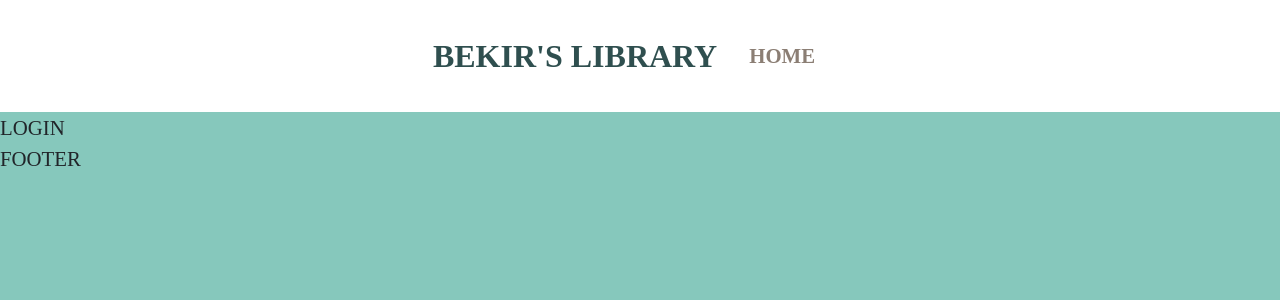
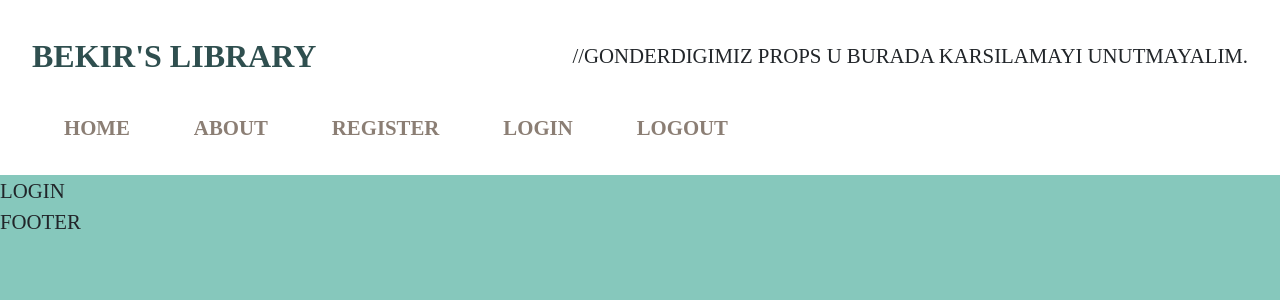
Before and after one commit to Bskasan/React_Practises, a React (Create React App) app in the folder rc14-15_clarus-library/library-project/: page /login in a window 1280 px wide. Shown: the top 300 px of the page. Built offline with nearby package versions, Linux system fonts and the light colour scheme; a web font is replaced by a local one.

Commit message:
Hamburger icon and show menu media query added

```diff
--- a/rc14-15_clarus-library/library-project/src/components/navbar/Navbar.jsx
+++ b/rc14-15_clarus-library/library-project/src/components/navbar/Navbar.jsx
@@ -1,12 +1,22 @@
-import React from "react";
-import { Logo, MenuLink, Nav, Menu } from "./Navbar.style";
+import React, { useState } from "react";
+import { menuIcon } from "../../helper/iconData";
+import { Logo, MenuLink, Nav, Menu, HamburgerIcon } from "./Navbar.style";
 
 const Navbar = () => {
+  const [showMenu, setShowMenu] = useState(false);
   return (
-    <Nav>
+    <Nav justify="space-between" wrap="wrap">
       <Logo to="/">Bekir's Library</Logo>
-      <Menu>
+      <HamburgerIcon onClick={() => setShowMenu(!showMenu)}>
+        {menuIcon}
+      </HamburgerIcon>
+      //Gonderdigimiz props u burada karsilamayi unutmayalim.
+      <Menu showMenu={showMenu}>
         <MenuLink to="/">Home</MenuLink>
+        <MenuLink to="/about">About</MenuLink>
+        <MenuLink to="/register">Register</MenuLink>
+        <MenuLink to="/login">Login</MenuLink>
+        <MenuLink to="/login">Logout</MenuLink>
       </Menu>
     </Nav>
   );
--- a/rc14-15_clarus-library/library-project/src/components/navbar/Navbar.style.jsx
+++ b/rc14-15_clarus-library/library-project/src/components/navbar/Navbar.style.jsx
@@ -17,6 +17,13 @@ export const Logo = styled(NavLink)`
 
 export const Menu = styled(Flex)`
   font-weight: bold;
+  @media (max-width: ${({ theme }) => theme.screens.lg}) {
+    flex-direction: column;
+    width: 100%;
+    transition: all 0.3s ease-in;
+    max-height: ${({ showMenu }) => (showMenu ? "300px" : "0")};
+    overflow: hidden;
+  }
 `;
 
 export const MenuLink = styled(NavLink)`
@@ -30,3 +37,11 @@ export const MenuLink = styled(NavLink)`
     color: ${({ theme }) => theme.colors.linkHoverColor};
   }
 `;
+
+export const HamburgerIcon = styled.div`
+  display: none;
+  cursor: pointer;
+  @media (max-width: ${({ theme }) => theme.screens.lg}) {
+    display: block;
+  }
+`;
```
